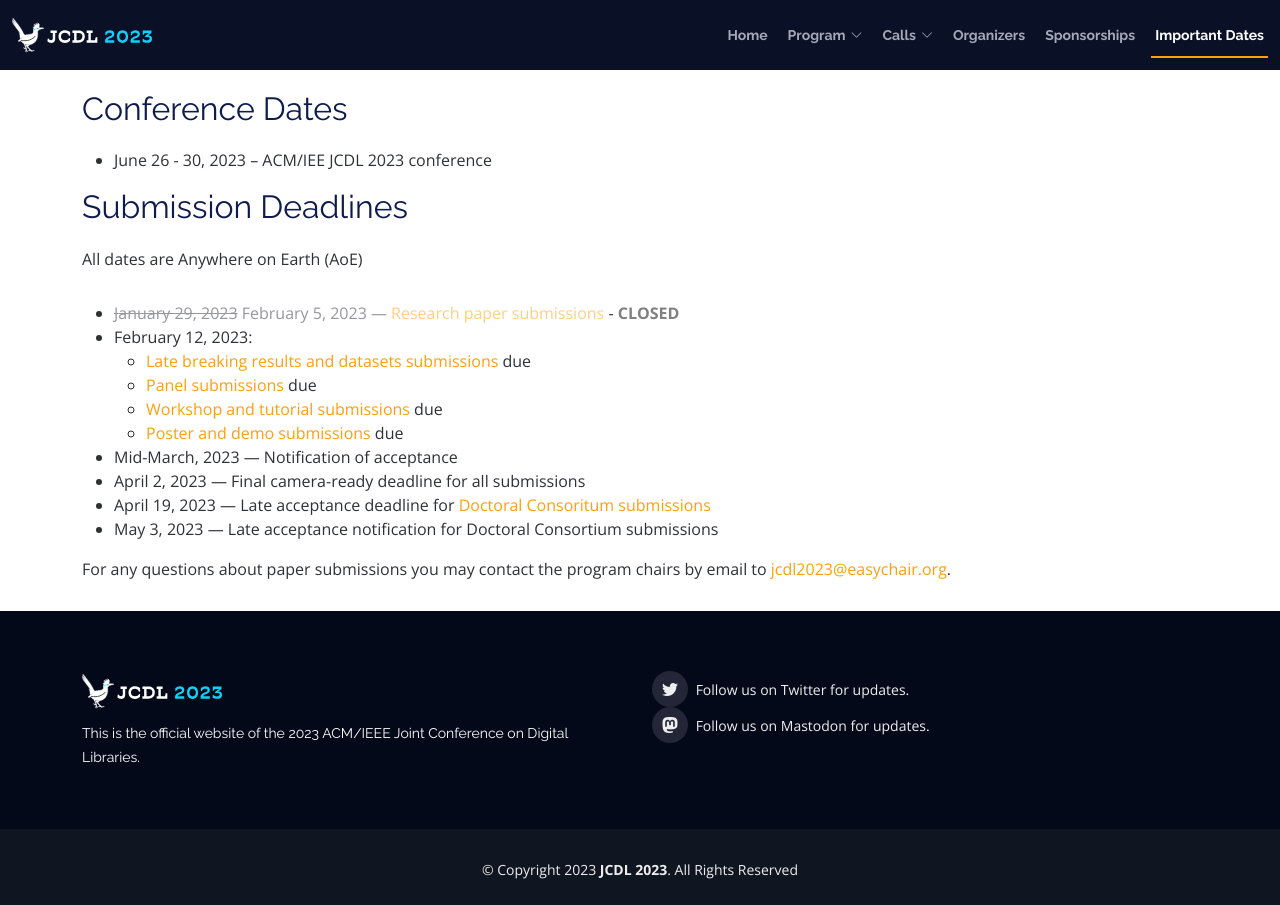
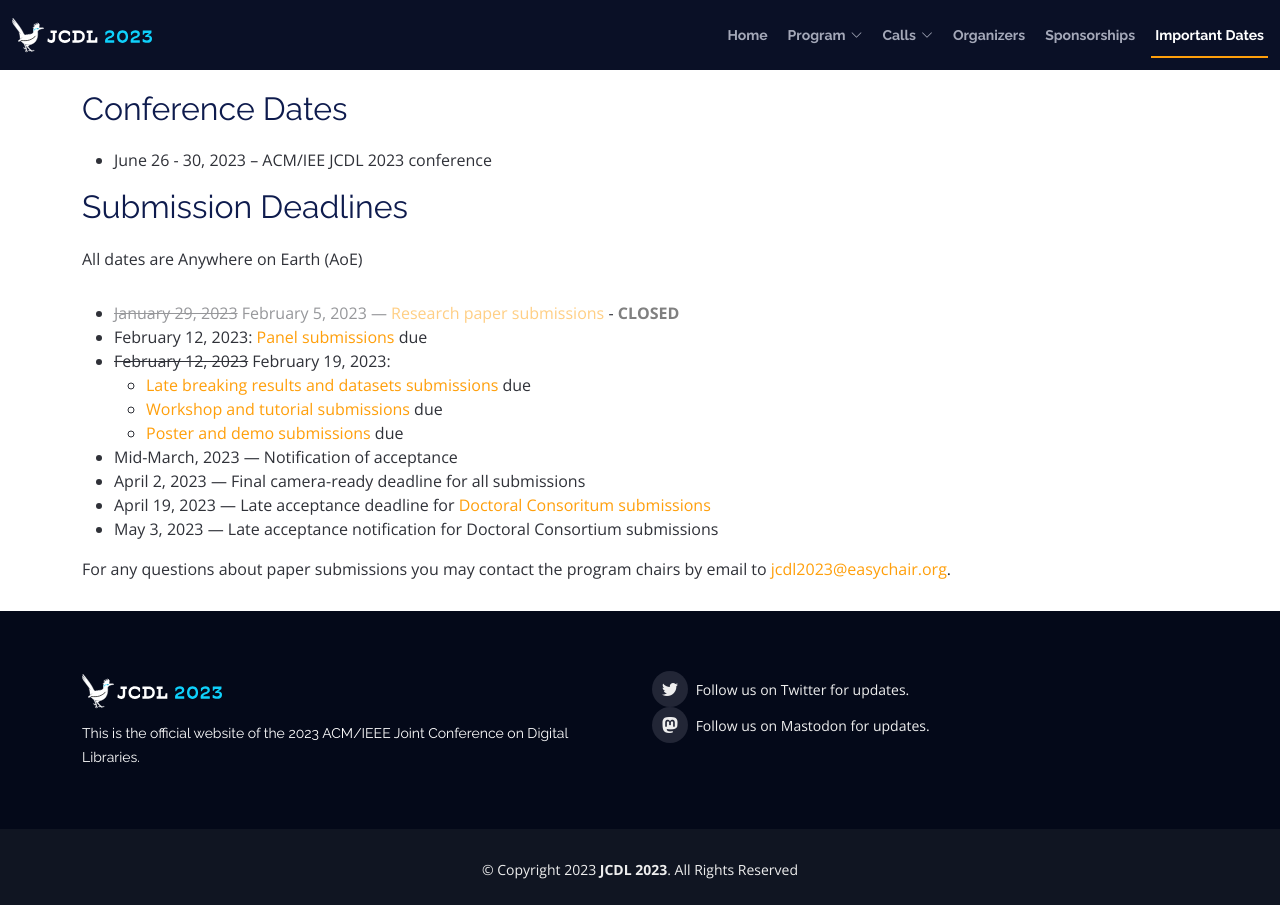
Before and after one commit to shawnmjones/JCDL2023-website-source, a Jekyll site: the page built from important-dates.html, in a window 1280 px wide. Built offline with Jekyll 4.4.1, drawn with Linux system fonts in a browser that asks for light colours.

Commit message:
Extensions for multiple categories

```diff
--- a/important-dates.html
+++ b/important-dates.html
@@ -38,10 +38,10 @@
 
     <ul>
         <li><span style="opacity: 0.5"><strike>January 29, 2023</strike> February 5, 2023 &mdash; <a href="https://2023.jcdl.org/calls/papers/#submission_deadlines">Research paper submissions</a></span>  - <span style="opacity: 1.0; font-weight: bolder; color: grey;">CLOSED</span></li>
-        <li>February 12, 2023:</li>
+        <li>February 12, 2023: <a href="https://2023.jcdl.org/calls/panels/#submission_deadlines">Panel submissions</a> due</li>
+        <li><strike>February 12, 2023</strike> February 19, 2023:</li>
             <ul>
                 <li><a href="https://2023.jcdl.org/calls/papers/#submission_deadlines">Late breaking results and datasets submissions</a> due</li>
-                <li><a href="https://2023.jcdl.org/calls/posters-demos/#submission_deadlines">Panel submissions</a> due</li>
                 <li><a href="https://2023.jcdl.org/calls/workshops-tutorials/#submission_deadlines">Workshop and tutorial submissions</a> due</li>
                 <li><a href="https://2023.jcdl.org/calls/posters-demos/">Poster and demo submissions</a> due</li>
             </ul>
```
